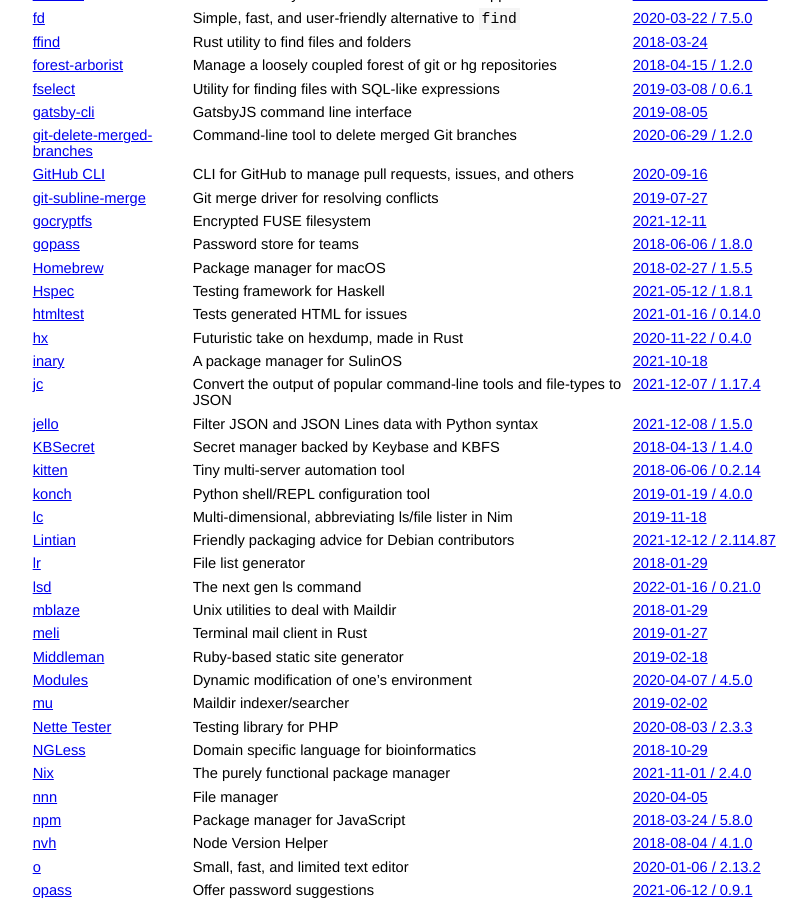
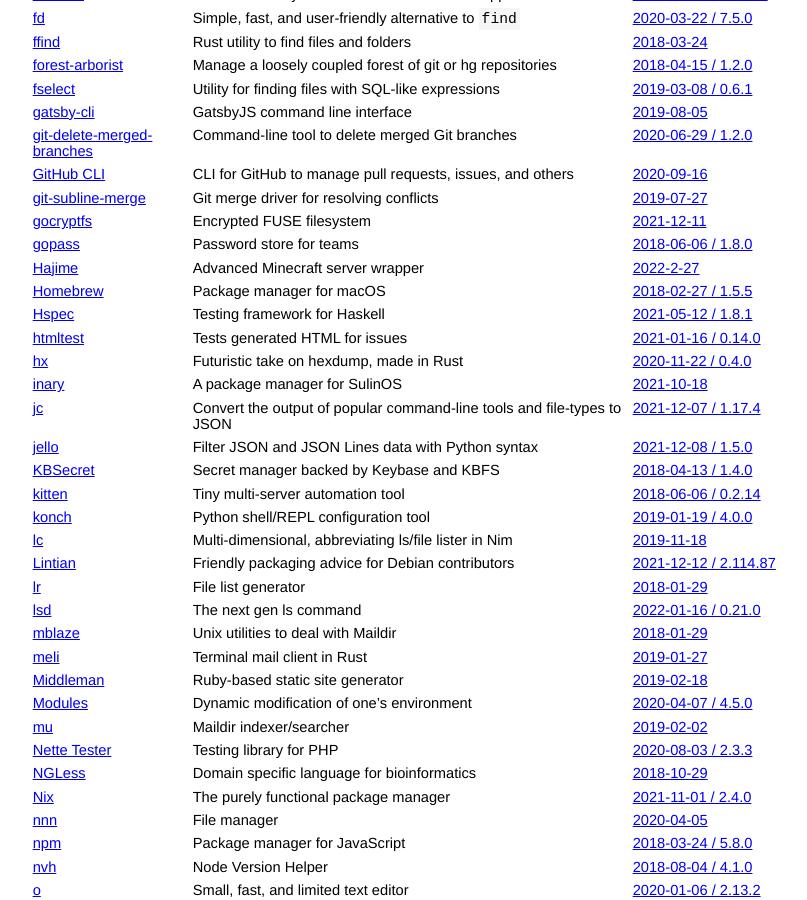
Before and after one commit to jcs/no_color, a Jekyll site: the page built from index.md, in a window 1280 px wide and 900 px high, scrolled down 2445 px. Shown: the whole window, without its empty margins (211-1018 px from the left). Built offline with Jekyll 4.4.1, drawn with Linux system fonts in a browser that asks for light colours; our own code applies the rules of GitHub Pages for plain Markdown files.

Commit message:
Add Hajime (#166)

```diff
--- a/index.md
+++ b/index.md
@@ -143,6 +143,7 @@ color via `NO_COLOR`.
 | [git-subline-merge](https://github.com/paulaltin/git-subline-merge) | Git merge driver for resolving conflicts | [2019-07-27](https://github.com/paulaltin/git-subline-merge/commit/d8f738a62f96dfdf315511cece7c93526e48baef) |
 | [gocryptfs](https://github.com/rfjakob/gocryptfs) | Encrypted FUSE filesystem | [2021-12-11](https://github.com/rfjakob/gocryptfs/commit/a1f01419e2e6e5d637ec7afa31c0a1d95e0ea923) |
 | [gopass](https://github.com/gopasspw/gopass) | Password store for teams | [2018-06-06 / 1.8.0](https://github.com/gopasspw/gopass/releases/tag/v1.8.0) |
+| [Hajime](https://github.com/Slackadays/Hajime) | Advanced Minecraft server wrapper | [2022-2-27](https://github.com/Slackadays/Hajime/commit/7ff89c1d29d901ab0dc47474ee85619fbfbbd226) |
 | [Homebrew](https://brew.sh/) | Package manager for macOS | [2018-02-27 / 1.5.5](https://github.com/Homebrew/brew/releases/tag/1.5.5) |
 | [Hspec](http://hspec.github.io/) | Testing framework for Haskell | [2021-05-12 / 1.8.1](https://github.com/hspec/hspec/blob/main/CHANGES.markdown#changes-in-281) |
 | [htmltest](https://github.com/wjdp/htmltest) | Tests generated HTML for issues | [2021-01-16 / 0.14.0](https://github.com/wjdp/htmltest/releases/tag/v0.14.0) |
```
